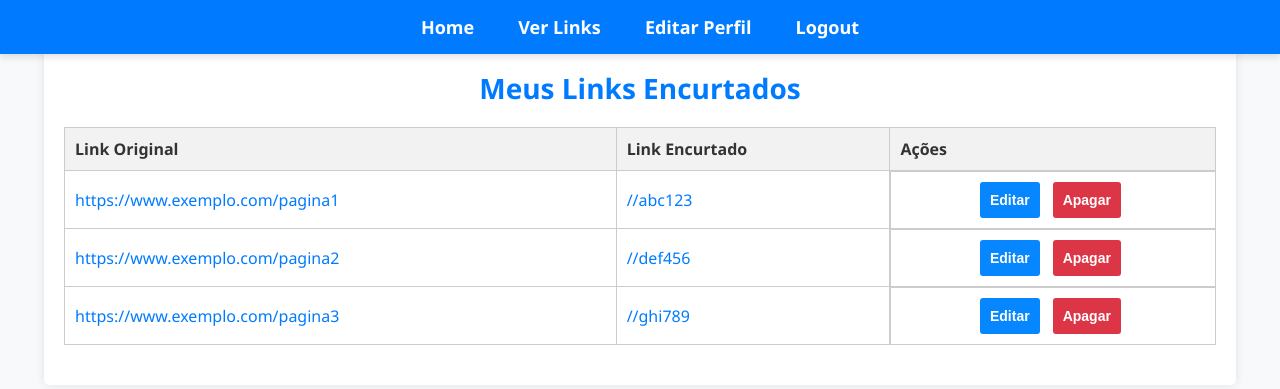
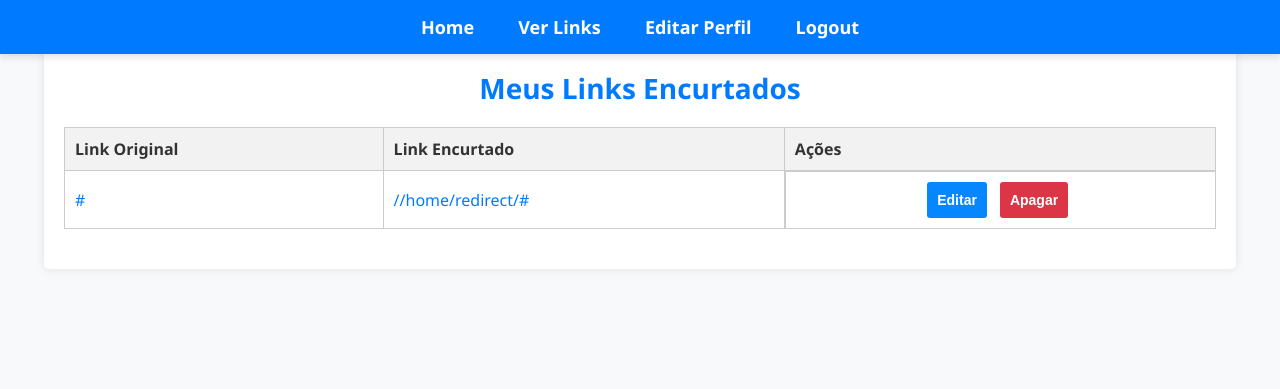
Before and after one commit to Manuel-AC-Ventura/shortify, a PHP site: page /shortify/home/links in a window 1280 px wide. Shown: the top 389 px of the page. Run offline with PHP 8.4, Linux system fonts and the light colour scheme; the visitor is signed in with stand-in values (Sample User, id 1); tables that the repository leaves empty or names only in its code hold one stand-in row (values such as "Sample post"); some libraries are stand-ins or nearby versions.

Commit message:
adicionada a gestão de links para usuários com conta

```diff
--- a/assets/css/links.css
+++ b/assets/css/links.css
@@ -76,6 +76,13 @@ td a:hover {
 	display: flex;
 	justify-content: center;
 }
+.action-buttons a{
+	color: #fff;
+	display: block;
+	width: 100%;
+	height: 100%;
+	text-decoration: none;
+}
 .action-buttons button {
 	margin-right: 5px;
 	padding: 10px;
--- a/controllers/HomeController.php
+++ b/controllers/HomeController.php
@@ -37,6 +37,15 @@ class HomeController extends Controller{
 		$data = array();
 		$links = new Links();
 
+
+		$data['shortenedLinks'] = $links->getAllUserLink();
+
 		$this->loadTemplate('Links', $data);
 	}
+
+	public function delete($id){
+		$links = new Links();
+		$links->delete($id);
+		header("Location: ".BASE_URL."/home/links");
+	}
 }
--- a/models/Links.php
+++ b/models/Links.php
@@ -32,10 +32,23 @@ class Links extends Model{
 	public function getAllLinks(){
 		$sql = $this->db->prepare('SELECT * FROM links WHERE idUser = :id');
 		$sql->bindValue(':id', $_SESSION['shortify']);
-		$sql->execute();$sql = $this->db->query('SELECT * FROM links');
-		return $sql->fetchAll();
+		$sql->execute();
 
+		if($sql->rowCount() > 0){
+			$data = $sql->fetchAll();
+			return $data;
+		}
+	}
 
+	public function getAllUserLink(){
+		$sql = $this->db->prepare('SELECT * FROM links WHERE idUser = :id');
+		$sql->bindValue(':id', $_SESSION['shortify']);
+		$sql->execute();
+
+		if($sql->rowCount() > 0){
+			$data = $sql->fetchAll();
+			return $data;
+		}
 	}
 
 	public function getLink($id){
--- a/views/Links.php
+++ b/views/Links.php
@@ -10,26 +10,21 @@
 			<th>Link Encurtado</th>
 			<th>Ações</th>
 		</tr>
-		<?php
-		// Simulação de links encurtados (substitua com sua lógica de banco de dados)
-		$shortenedLinks = [
-			['shortened' => 'abc123', 'original' => 'https://www.exemplo.com/pagina1'],
-			['shortened' => 'def456', 'original' => 'https://www.exemplo.com/pagina2'],
-			['shortened' => 'ghi789', 'original' => 'https://www.exemplo.com/pagina3'],
-			// Adicione mais links conforme necessário
-		];
 
-		// Exibir os links da página atual com opções de ação
-		foreach ($shortenedLinks as $link) {
-			echo '<tr>';
-			echo '<td><a href="'.$link['original'].'" target="_blank">'.$link['original'].'</a></td>';
-			echo '<td><a href="'.BASE_URL.'/'.$link['shortened'].'">'.BASE_URL.'/'.$link['shortened'].'</a></td>';
-			echo '<td class="action-buttons">';
-			echo '<button class="btn-edit">Editar</button>';
-			echo '<button class="btn-delete">Apagar</button>';
-			echo '</td>';
-			echo '</tr>';
-		}
-		?>
+		<?php if ($shortenedLinks): ?>
+			<?php foreach ($shortenedLinks as $link): ?>
+				<tr>
+					<td><a href="<?= $link['link'] ?>"><?= $link['link'] ?></a></td>
+					<td>
+						<a href="<?=BASE_URL?>/home/redirect/<?= $link['shortlink'] ?>"><?=BASE_URL?>/home/redirect/<?= $link['shortlink'] ?></a>
+					</td>
+					<td class="action-buttons">
+						<button class="btn-edit"><a href="">Editar</a></button>
+						<button class="btn-delete"><a href="<?=BASE_URL."/home/delete/".$link['id'].""?>">Apagar</a></button>
+					</td>
+				</tr>
+			<?php endforeach; ?>
+		<?php endif; ?>
 	</table>
+
 </div>
```
